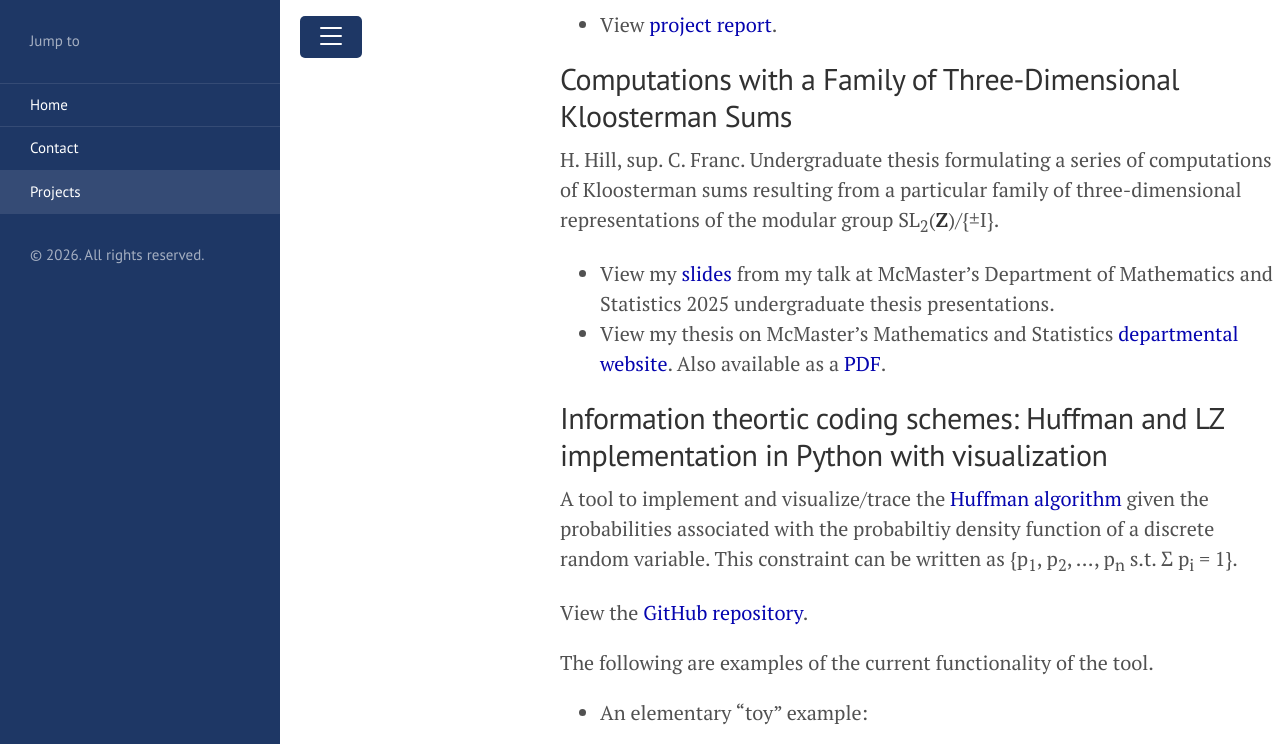
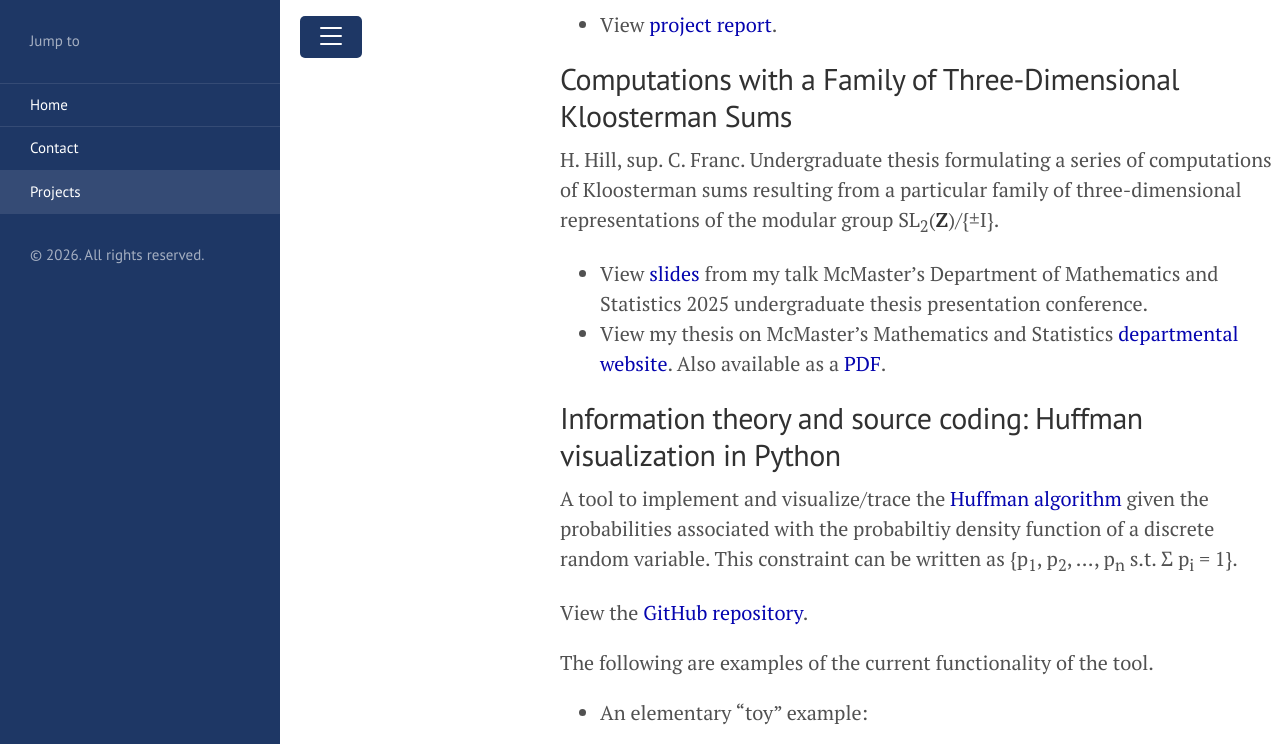
Before and after one commit to hidekihill/hidekihill.github.io, a Jekyll site: the page built from projects.md, in a window 1280 px wide and 900 px high, scrolled down 525 px, cut to the strip 0-744 px from the top of the window. Built offline with Jekyll 4.4.1, drawn with Linux system fonts in a browser that asks for light colours; some of the changed text lies outside the part shown.

Commit message:
Update projects.md

```diff
--- a/projects.md
+++ b/projects.md
@@ -12,13 +12,13 @@ S. Ajadalu, Y. Attafuah, H. Hill. Engineering a data pipeline for live inference
 ## Computations with a Family of Three-Dimensional Kloosterman Sums
 H. Hill, sup. C. Franc. Undergraduate thesis formulating a series of computations of Kloosterman sums resulting from a particular family of three-dimensional representations of the modular group SL<sub>2</sub>(**Z**)/{&plusmn;I}.
 
-* View my <a href="https://hidekihill.github.io/HidekiHill_ThesisTalk_slides.pdf">slides</a> from my talk at McMaster's Department of Mathematics and Statistics 2025 undergraduate thesis presentations.
+* View <a href="https://hidekihill.github.io/HidekiHill_ThesisTalk_slides.pdf">slides</a> from my talk McMaster's Department of Mathematics and Statistics 2025 undergraduate thesis presentation conference.
 * View my thesis on McMaster's Mathematics and Statistics <a href="https://math.mcmaster.ca/undergraduate/useful-links/undergraduate-research-projects/">departmental website</a>. Also available as a
   <a href="https://hidekihill.github.io/Hideki_Thesis_Dec2025.pdf">PDF</a>.
 
 <!-- Python script for graphing complex-valued exponential Kloosterman sums. Inspired by <a href="https://blogs.ethz.ch/kowalski/the-kloostermania-page/">E. Kowalski</a>'s Kloostermania. -->
 
-## Information theortic coding schemes: Huffman and LZ implementation in Python with visualization
+## Information theory and source coding: Huffman visualization in Python
 A tool to implement and visualize/trace the <a href="https://en.wikipedia.org/wiki/Huffman_coding">Huffman algorithm</a> given the probabilities associated with the probabiltiy density function of a discrete random variable. This constraint can be written as {p<sub>1</sub>, p<sub>2</sub>, ..., p<sub>n</sub> s.t. &Sigma; p<sub>i</sub> = 1}.
 
 View the <a href="https://github.com/hidekihill/huffman-coding/tree/main">GitHub repository</a>.
@@ -42,7 +42,7 @@ The following are examples of the current functionality of the tool.
 <hr size="1">
 
 ## Expository writing for the Canadian Mathematical Society (CMS)
-I have written two mathematical expository research articles for the CMS student publication <em>Notes from the Margin</em>.
+I have written two mathematical expository articles for the CMS student publication <em>Notes from the Margin</em> (NftM).
 * Vol. 19, December 2025. "Containing the infinite with the Kronecker-Weber theorem". View the <a href="https://studc.math.ca/wp-content/uploads/2025/12/NftM-W2025.pdf">Winter 2025 issue</a>.
 * Vol. 18, June 2025. "Exploring the transcendence of &pi;". View the <a href="https://studc.math.ca/wp-content/uploads/2025/06/NftM-S2025.pdf">Summer 2025 issue</a>.
 
```
